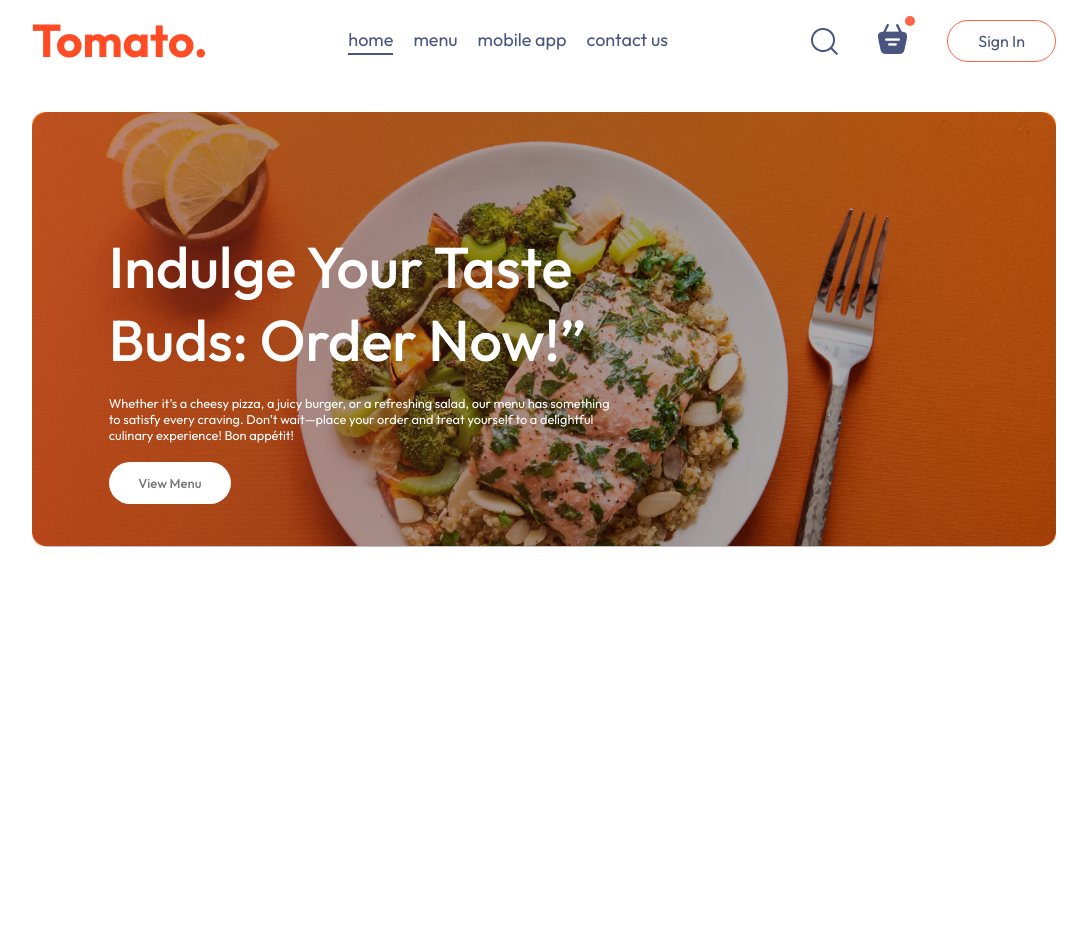
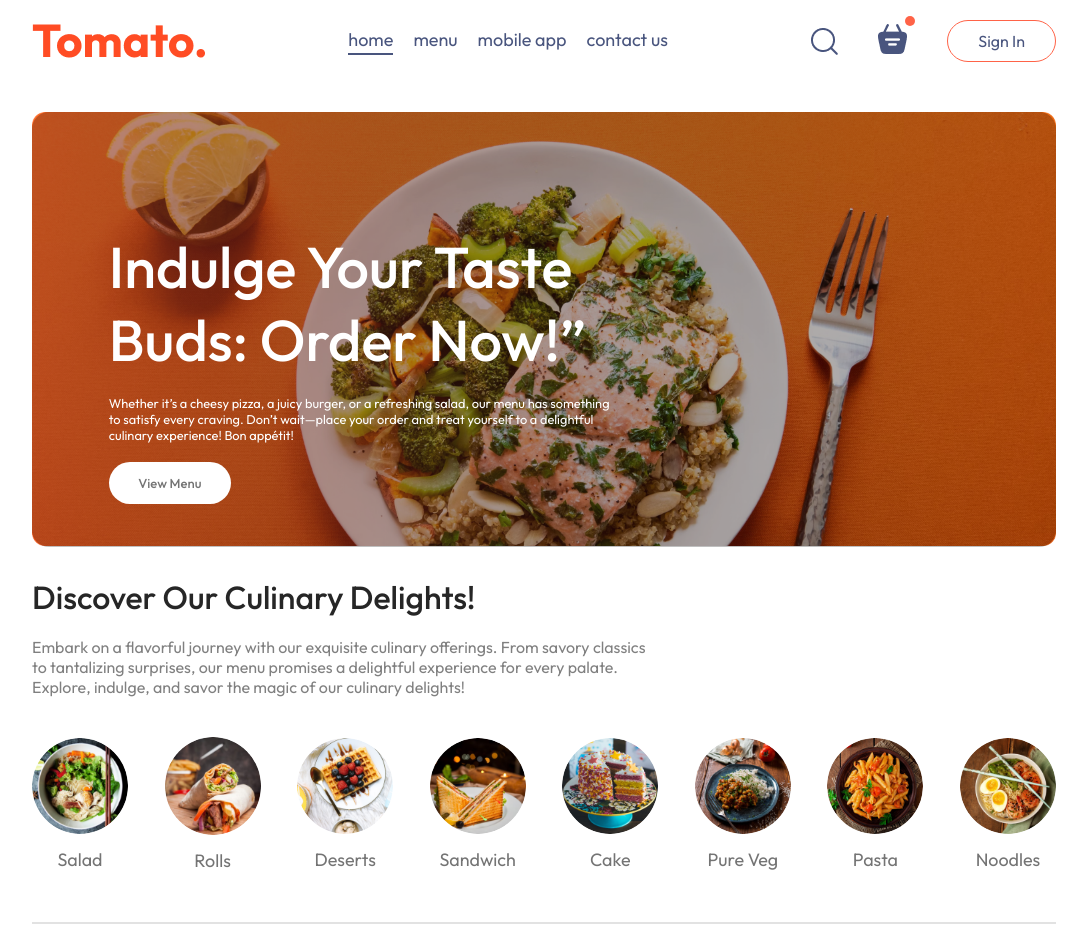
Before and after one commit to sanilal/Food-Delivery-App-Using-React-JS, a React (Vite) app in the folder frontend/: page / in a window 1280 px wide. Shown: the whole page, without its empty margins (96-1183 px from the left). Before the commit the page ends 800 px from the top, so only its background shows below. Built offline with nearby package versions, Linux system fonts and the light colour scheme.

Commit message:
Explore menu added

```diff
--- /dev/null
+++ b/frontend/src/components/ExploreMenu/ExploreMenu.css
@@ -0,0 +1,49 @@
+.explore-menu {
+    display: flex;
+    flex-direction: column;
+    gap: 20px;
+}
+.explore-menu h1 {
+    color: #262626;
+    font-weight: 500;
+}
+.explore-menu-text {
+    max-width: 60%;
+    color: #808080;
+}
+.explore-menu-list {
+    display: flex;
+    justify-content: space-between;
+    align-items: center;
+    gap: 30px;
+    text-align: center;
+    margin: 20px 0px;
+    overflow-x: scroll;
+}
+.explore-menu-list::-webkit-scrollbar {
+    display: none;
+}
+.explore-menu-list-item img {
+    width: 7.5vw;
+    min-width: 80px;
+    cursor: pointer;
+    border-radius: 50%;
+    transition: .2s;
+}
+.explore-menu-list-item p {
+    margin-top: 10px;
+    color: #747474;
+    font-size: max(1.4vw,16px);
+    cursor: pointer;
+}
+.explore-menu hr {
+    margin: 10px 0;
+    height: 2px;
+    background-color: #e2e2e2;
+    border: none;
+}
+.explore-menu-list-item .active {
+    border: 4px solid rgba(255, 99, 71, 0.545);
+    padding: 2px;
+
+}
--- /dev/null
+++ b/frontend/src/components/ExploreMenu/ExploreMenu.jsx
@@ -0,0 +1,25 @@
+import React from 'react'
+import './ExploreMenu.css'
+import { menu_list } from '../../assets/assets'
+
+const ExploreMenu = ({category, setCategory}) => {
+  return (
+    <div className='explore-menu' id='explore-menu'>
+        <h1>Discover Our Culinary Delights!</h1>
+        <p className='explore-menu-text'>Embark on a flavorful journey with our exquisite culinary offerings. From savory classics to tantalizing surprises, our menu promises a delightful experience for every palate. Explore, indulge, and savor the magic of our culinary delights! </p>
+        <div className="explore-menu-list">
+            {menu_list.map((item, index)=>{
+                return (
+                   <div onClick={()=>setCategory(prev=>prev===item.menu_name?"All":item.menu_name)} key={index} className="explore-menu-list-item">
+                    <img className={category===item.menu_name?"active":""} src={item.menu_image} alt={item.menu_name} />
+                    <p>{item.menu_name}</p>
+                   </div>
+                )
+            })}
+        </div>
+        <hr />
+    </div>
+  )
+}
+
+export default ExploreMenu
--- a/frontend/src/pages/Home/Home.jsx
+++ b/frontend/src/pages/Home/Home.jsx
@@ -1,11 +1,14 @@
-import React from 'react'
+import React, { useState } from 'react'
 import './Home.css'
 import Header from '../../components/Header/Header'
+import ExploreMenu from '../../components/ExploreMenu/ExploreMenu'
 
 const Home = () => {
+  const [category, setCategory] = useState("All")
   return (
     <div>
       <Header />
+      <ExploreMenu category={category} setCategory={setCategory}/>
     </div>
   )
 }
```
